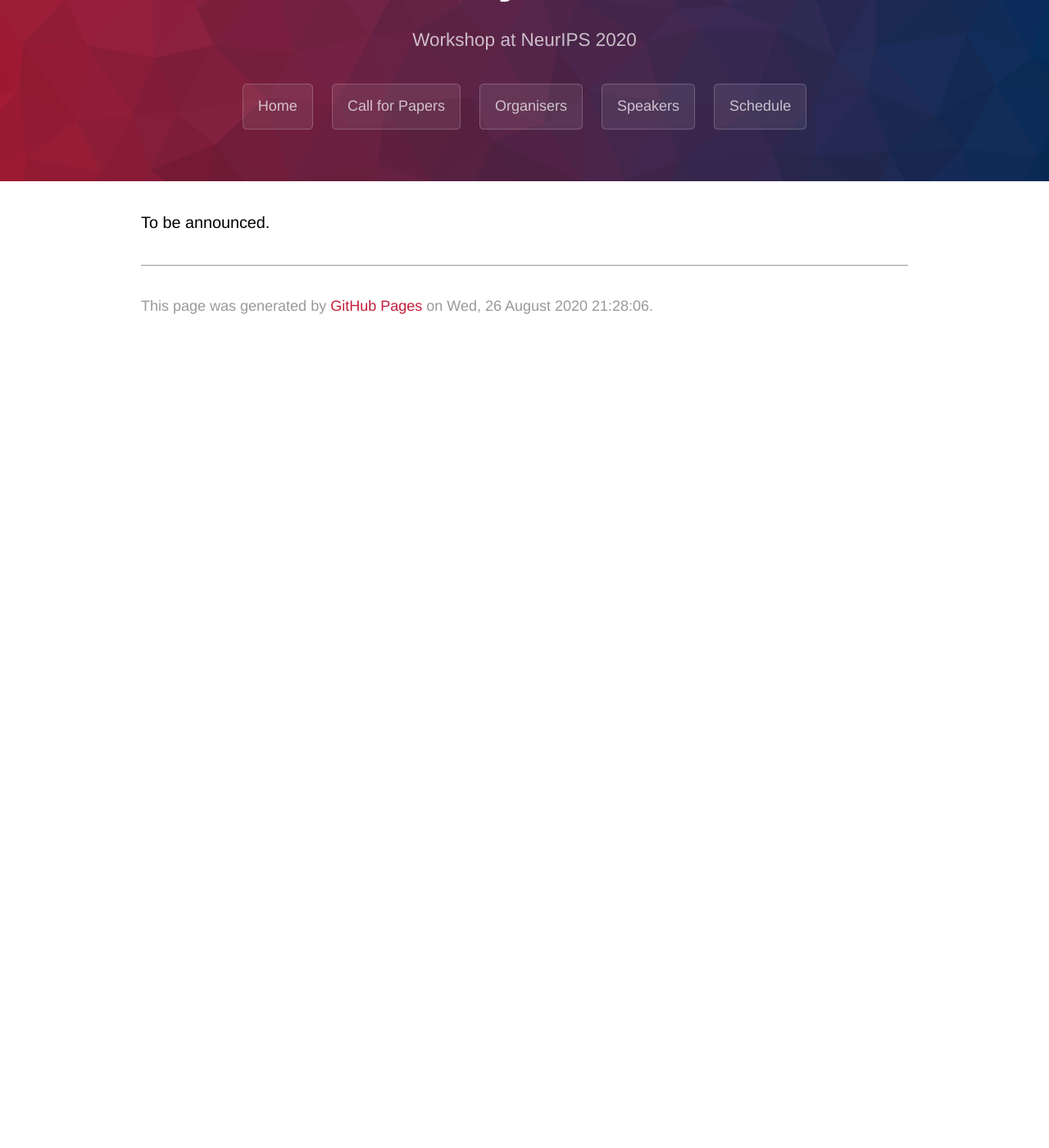
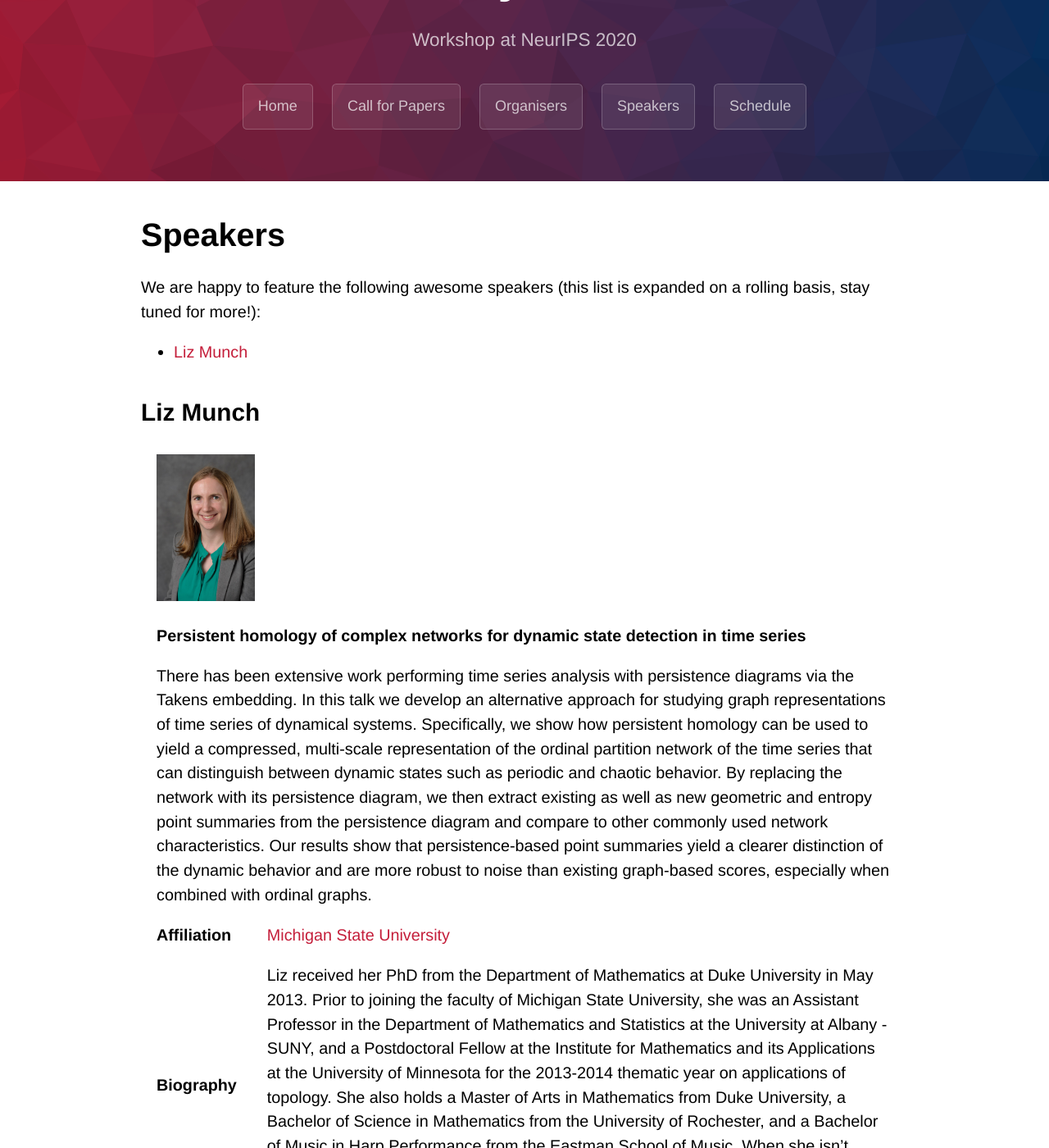
Before and after one commit to tda-in-ml/tda-in-ml.github.io, a Jekyll site: the page built from speakers.md, in a window 1280 px wide and 1400 px high, scrolled down 207 px. Shown: the whole window at 82% size. Built offline with Jekyll 4.4.1, drawn with Linux system fonts in a browser that asks for light colours; some web fonts are replaced; our own code applies the rules of GitHub Pages for plain Markdown files; before the commit the page ends 900 px from its top, so only the background shows below that; some of the changed text lies outside the part shown.

Commit message:
Starting preparing speakers page

```diff
--- a/speakers.md
+++ b/speakers.md
@@ -2,4 +2,18 @@
 layout: default
 ---
 
-To be announced.
+# Speakers
+
+We are happy to feature the following awesome speakers&nbsp;(this list
+is expanded on a rolling basis, stay tuned for more!):
+
+- [Liz Munch](#liz-munch)
+
+## Liz Munch
+
+| <img src="/assets/images/speakers/em.jpg" alt="Liz Munch" width="120px" /> |
+| **Persistent homology of complex networks for dynamic state detection in time series** |
+| There has been extensive work performing time series analysis with persistence diagrams via the Takens embedding. In this talk we develop an alternative approach for studying graph representations of time series of dynamical systems. Specifically, we show how persistent homology can be used to yield a compressed, multi-scale representation of the ordinal partition network of the time series that can distinguish between dynamic states such as periodic and chaotic behavior. By replacing the network with its persistence diagram, we then extract existing as well as new geometric and entropy point summaries from the persistence diagram and compare to other commonly used network characteristics. Our results show that persistence-based point summaries yield a clearer distinction of the dynamic behavior and are more robust to noise than existing graph-based scores, especially when combined with ordinal graphs. |
+
+| **Affiliation** | [Michigan State University](http://elizabethmunch.com) |
+| **Biography** | Liz received her PhD from the Department of Mathematics at Duke University in May 2013. Prior to joining the faculty of Michigan State University, she was an Assistant Professor in the Department of Mathematics and Statistics at the University at Albany - SUNY, and a Postdoctoral Fellow at the Institute for Mathematics and its Applications at the University of Minnesota for the 2013-2014 thematic year on applications of topology. She also holds a Master of Arts in Mathematics from Duke University, a Bachelor of Science in Mathematics from the University of Rochester, and a Bachelor of Music in Harp Performance from the Eastman School of Music. When she isn't thinking about TDA, she's chasing her two sons around, playing video games, or watching bad sci-fi. |
```
